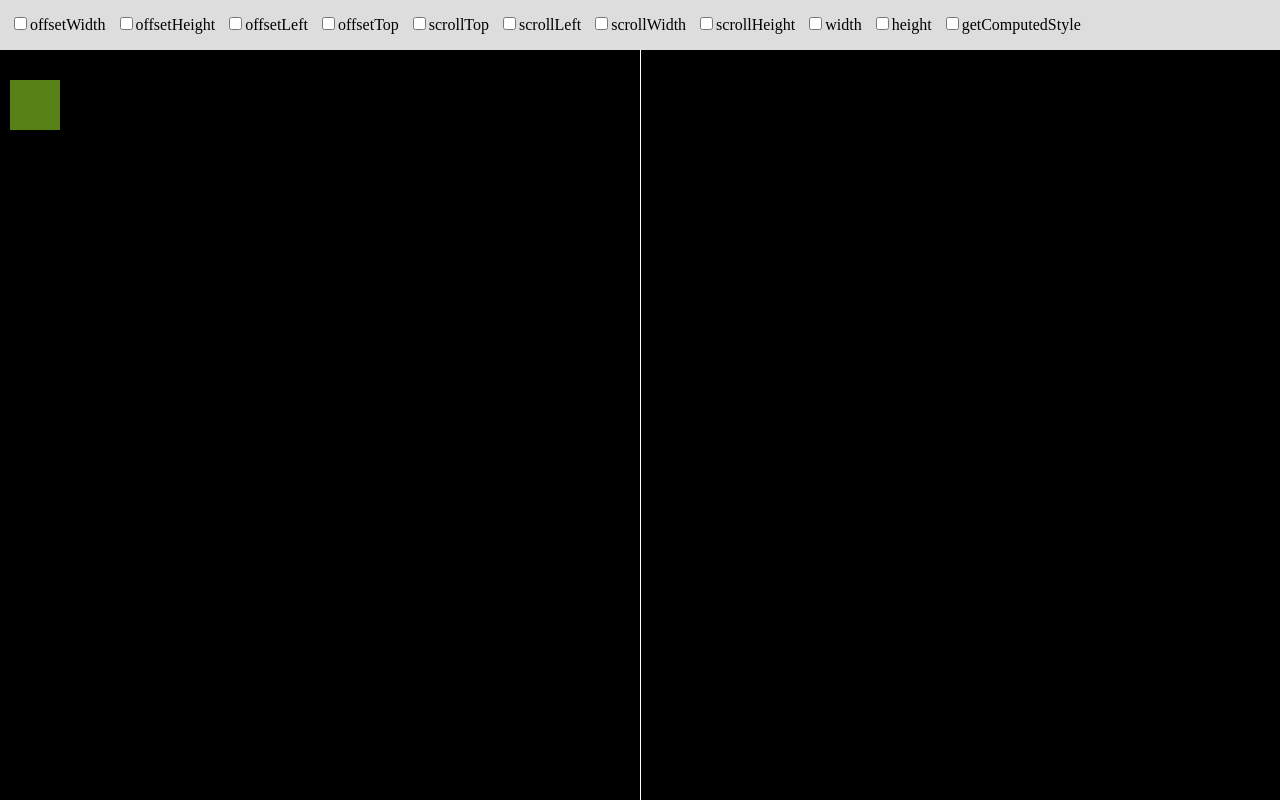
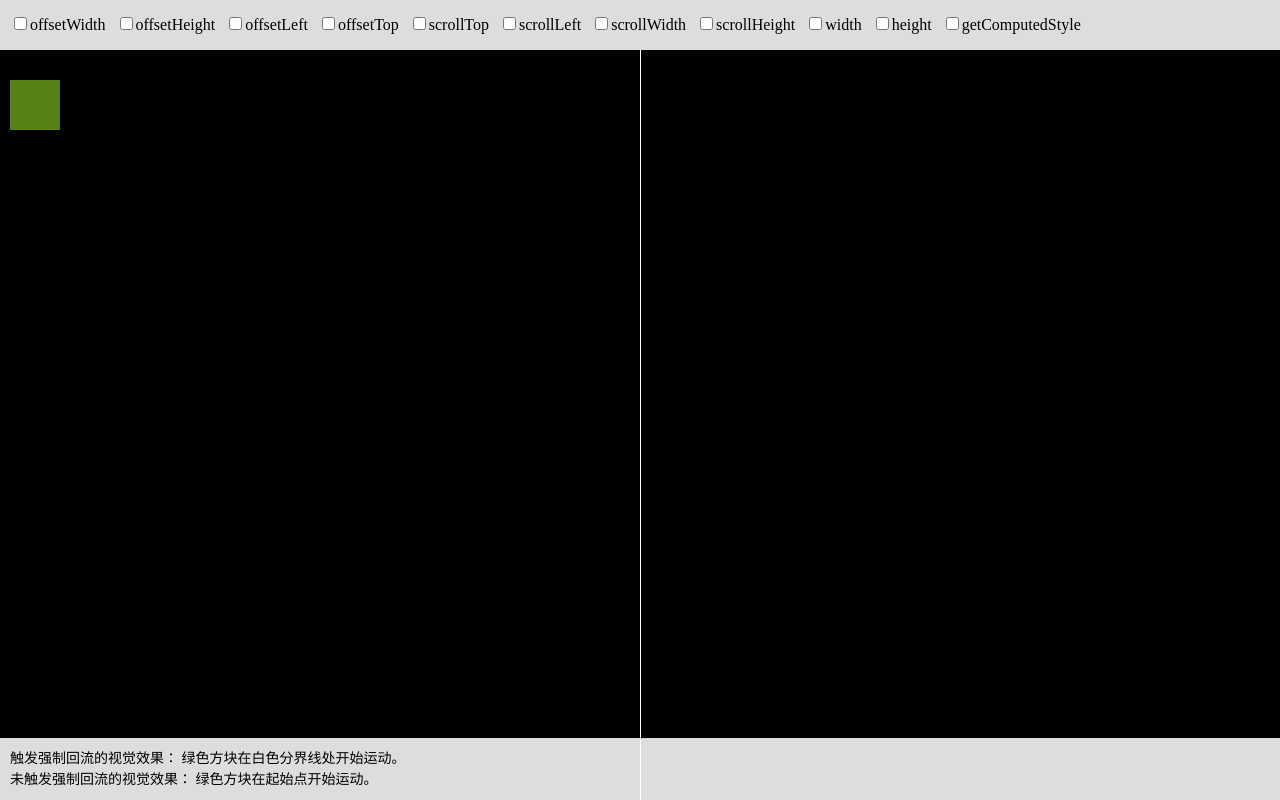
Before and after one commit to lucefer/point, a plain HTML site: page index.html in a window 1280 px wide. Drawn offline with Linux system fonts and the light colour scheme.

Commit message:
Update index.html

```diff
--- a/index.html
+++ b/index.html
@@ -4,7 +4,7 @@
 <head>
     <meta charset="UTF-8">
     <meta name="viewport" content="width=device-width,initial-scale=1,user-scalable=0" />
-    <title>演示强制回流</title>
+    <title>强制回流演示</title>
     <style type="text/css">
     html {
         background-color: #000;
@@ -51,6 +51,16 @@
         background-color: white;
         z-index: 10;
     }
+    .text{
+        position: fixed;
+        bottom: 0;
+        padding:10px;
+        background-color: #DDD;
+        left:0;
+        width: 100%;
+        line-height: 1.5;
+        font-size: 14px;
+    }
     </style>
 </head>
 
@@ -59,6 +69,13 @@
     <div id="reflowCol">
     </div>
     <div class="target" id="target"></div>
+    <div class="text">
+        触发强制回流的视觉效果：
+        绿色方块在白色分界线处开始运动。
+        <br/>
+        未触发强制回流的视觉效果：
+        绿色方块在起始点开始运动。
+    </div>
     <script>
     var forceReflowAttr = ['offsetWidth', 'offsetHeight', 'offsetLeft', 'offsetTop',
             'scrollTop', 'scrollLeft', 'scrollWidth', 'scrollHeight'
```
